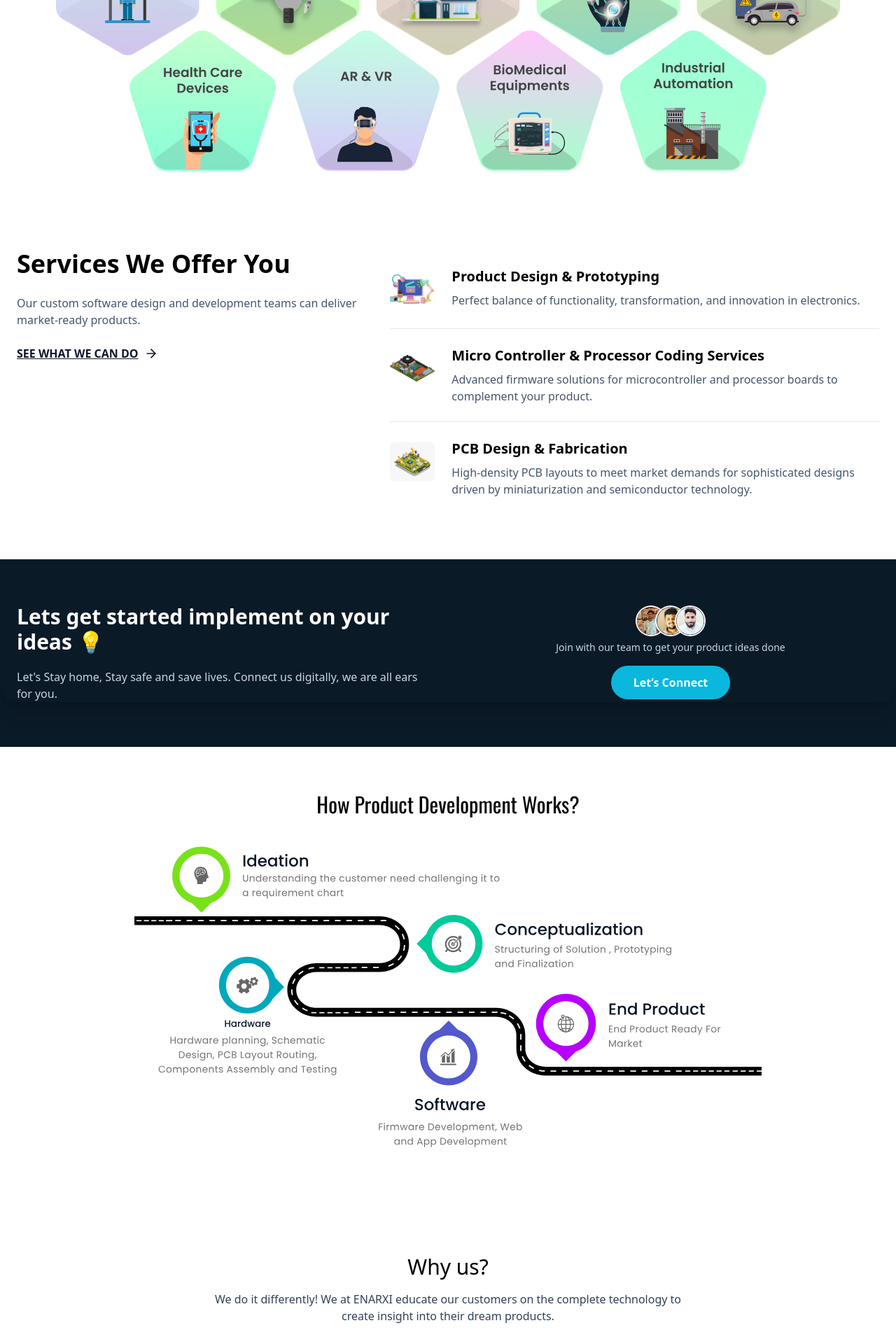
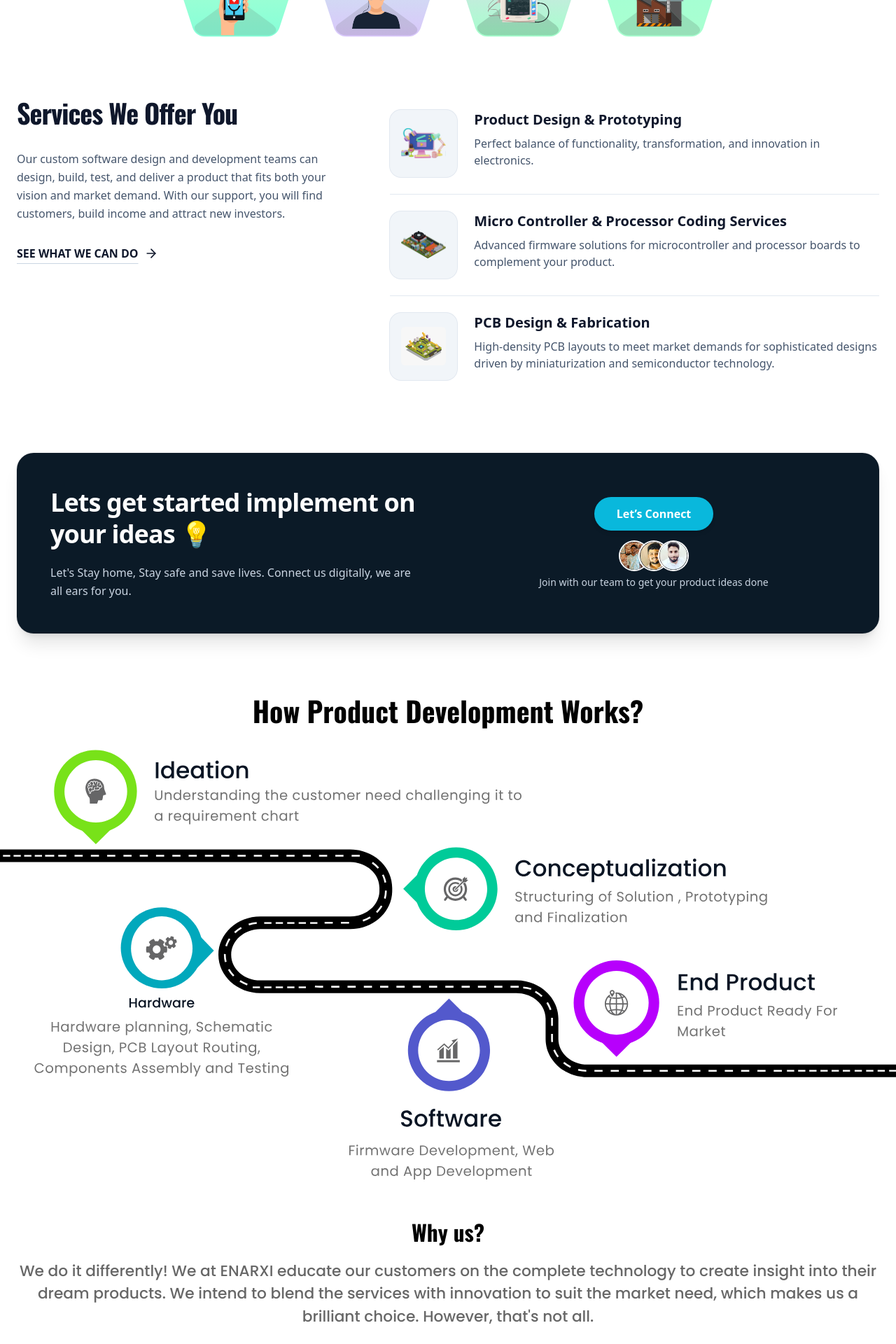
Before and after one commit to Enarxi-Innovations-Private-Limited/enarxi-website, a React (Vite) app: page / in a window 1280 px wide. Shown: the part 1520-3440 px from the top of the page at 70% size. Built offline with nearby package versions, Linux system fonts and the light colour scheme.

Commit message:
All components for home was merged by chella

```diff
--- a/src/components/Hero.jsx
+++ b/src/components/Hero.jsx
@@ -129,41 +129,61 @@ export default function Home() {
       </section>
 
       {/* WORKING DOMAINS */}
-      <div className="w-full flex justify-center py-12">
+      <div className="w-full flex flex-col items-center text-center">
+        <h1 className="text-oswald mb-8 md:mb-12">Our Working Domains</h1>
         <img
           src={workDomain}
           alt="Work Domain"
-          className="w-full max-w-[1120px] h-auto"
+          className="w-full px-4 max-sm:px-8 max-w-[1000px] h-auto"
         />
       </div>
 
       {/* SERVICES */}
-      <section className="w-full bg-white py-16">
-        <div className="max-w-7xl mx-auto px-6 grid grid-cols-1 lg:grid-cols-12 gap-12">
+      <section>
+        <div className="mx-auto max-w-7xl px-6 py-16 md:py-20">
+          <div className="grid grid-cols-1 gap-12 lg:grid-cols-12">
+            {/* Left column: heading + copy */}
             <div className="lg:col-span-5">
-            <h2 className="text-4xl font-extrabold">Services We Offer You</h2>
-            <p className="mt-6 text-slate-600">
-              Our custom software design and development teams can deliver
-              market-ready products.
+              <h2 className="text-oswald-md font-extrabold tracking-tight text-slate-900 ">
+                Services We Offer You
+              </h2>
+
+              <p className="mt-6 text-slate-600 leading-relaxed">
+                Our custom software design and development teams can design, build,
+                test, and deliver a product that fits both your vision and market
+                demand. With our support, you will find customers, build income and
+                attract new investors.
               </p>
+
               <a
                 href="/services"
-              className="mt-6 inline-flex items-center gap-2 font-semibold underline text-slate-900 hover:text-[#09B8DC]"
+                className="mt-8 inline-flex items-center gap-2 font-semibold text-slate-900 underline underline-offset-8 decoration-slate-300 hover:decoration-slate-800"
               >
-              SEE WHAT WE CAN DO <ArrowRight className="h-5 w-5" />
+                SEE WHAT WE CAN DO
+                <ArrowRight className="h-5 w-5" aria-hidden="true" />
               </a>
             </div>
+
+            {/* Right column: list of services */}
             <div className="lg:col-span-7">
               <ul className="divide-y divide-slate-200">
                 {services.map((s) => (
-                <li key={s.title} className="flex gap-6 py-6">
+                  <li key={s.title} className="flex items-start gap-6 py-6">
+                    <div className="shrink-0 rounded-2xl bg-slate-100 p-4 ring-1 ring-slate-200">
                       <img
                         src={s.icon}
                         alt=""
+                        width="64"
+                        height="64"
+                        loading="lazy"
                         className="h-16 w-16 object-contain"
                       />
+                    </div>
+
                     <div>
-                    <h3 className="text-xl font-semibold">{s.title}</h3>
+                      <h3 className="text-xl font-semibold text-slate-900">
+                        {s.title}
+                      </h3>
                       <p className="mt-2 text-slate-600">{s.text}</p>
                     </div>
                   </li>
@@ -171,105 +191,97 @@ export default function Home() {
               </ul>
             </div>
           </div>
+        </div>
       </section>
 
       {/* CTA */}
-      <section className="w-full bg-[#0B1A27] py-16">
-        <div className="max-w-7xl mx-auto px-6 grid md:grid-cols-2 gap-10 rounded-3xl shadow-xl text-white">
-          <div>
-            <h2 className="text-3xl font-extrabold">
+      <section className="mx-auto max-w-7xl px-6 pb-16">
+        <div className="rounded-3xl bg-[#0B1A27] text-white shadow-xl ring-1 ring-black/5 p-8 md:p-12">
+          <div className="grid grid-cols-1 md:grid-cols-2 gap-8 md:gap-10">
+            {/* Left: headline + copy */}
+            <div className="md:pr-6">
+              <h2 className="text-3xl md:text-4xl font-extrabold tracking-tight leading-tight">
                 Lets get started implement on your ideas 💡
               </h2>
-            <p className="mt-5 text-slate-300">
-              Let's Stay home, Stay safe and save lives. Connect us digitally,
-              we are all ears for you.
+              <p className="mt-5 text-slate-300 leading-relaxed">
+                Let's Stay home, Stay safe and save lives. Connect us digitally, we are all ears for you.
               </p>
             </div>
-          <div className="flex flex-col items-center justify-center">
-            <div className="flex -space-x-3 mb-2">
-              <img
-                src={avatar1}
-                alt="team1"
-                className="h-10 w-10 rounded-full ring-2 ring-white"
-              />
-              <img
-                src={avatar2}
-                alt="team2"
-                className="h-10 w-10 rounded-full ring-2 ring-white"
-              />
-              <img
-                src={avatar3}
-                alt="team3"
-                className="h-10 w-10 rounded-full ring-2 ring-white"
-              />
+
+            {/* Right: CTA stack */}
+            <div className="flex flex-col items-center justify-center text-center">
+              {/* Avatars + Text */}
+              <div className="order-1 md:order-2 mt-6 md:mt-0 flex flex-col items-center gap-2">
+                <div className="flex -space-x-3">
+                  <img src={avatar1} alt="Team member 1" className="h-10 w-10 rounded-full ring-2 ring-white object-cover" loading="lazy" />
+                  <img src={avatar2} alt="Team member 2" className="h-10 w-10 rounded-full ring-2 ring-white object-cover" loading="lazy" />
+                  <img src={avatar3} alt="Team member 3" className="h-10 w-10 rounded-full ring-2 ring-white object-cover" loading="lazy" />
                 </div>
-            <p className="text-sm text-slate-300 text-center mb-4">
+                <p className="text-sm text-slate-300">
                   Join with our team to get your product ideas done
                 </p>
+              </div>
+
+              {/* Button */}
+              <div className="order-2 md:order-1 mt-6 md:mt-0 md:pb-4">
                 <a
                   href="/contact"
-              className="inline-flex rounded-full bg-[#09B8DC] px-8 py-3 font-semibold hover:bg-[#08A0C6] transition"
+                  className="inline-flex items-center justify-center rounded-full bg-[#09B8DC] px-8 py-3 font-semibold text-white shadow-md transition hover:bg-[#08A0C6] focus:outline-none focus:ring-2 focus:ring-offset-2 focus:ring-[#09B8DC] focus:ring-offset-[#0B1A27]"
                 >
                   Let’s Connect
                 </a>
               </div>
             </div>
+
+          </div>
+        </div>
       </section>
 
       {/* HOW WE TRAVEL */}
-      <section className="w-full py-16 flex flex-col items-center bg-white">
-        <h1 className="font-oswald text-2xl md:text-3xl mb-6">
-          How Product Development Works?
-        </h1>
+      <section className="w-full h-auto my-4 max-md:h-[50vh] flex flex-col items-center justify-center bg-white">
+        <h1 className="font-oswald">How Product Development Works?</h1>
         <img
           src={HowWeTravel}
-          alt="How we travel"
-          className="w-full max-w-4xl h-auto object-contain"
+          alt="Curved road showing how we travel now"
+          className="w-full h-auto object-contain max-w-full max-h-full"
         />
       </section>
 
       {/* WHY US */}
-      <section className="w-full py-16 flex flex-col items-center text-center">
-        <h1 className="text-2xl md:text-3xl mb-4">Why us?</h1>
-        <p className="max-w-2xl text-center text-slate-700">
-          We do it differently! We at ENARXI educate our customers on the
-          complete technology to create insight into their dream products.
+      <div className='flex flex-col items-center mb-16'>
+        <h1 className='text-oswald mb-4'>
+          Why us?
+        </h1>
+        <p className='text-poppins mx-auto px-4 text-center'>
+          We do it differently! We at ENARXI educate our customers on the complete technology to create insight into their dream products. We intend to blend the services with innovation to suit the market need, which makes us a brilliant choice. However, that's not all.
         </p>
-      </section>
+      </div>
 
       {/* FEATURES */}
       <section className="py-16 bg-gray-50">
-        <div className="max-w-7xl mx-auto px-6 grid gap-6 grid-cols-1 md:grid-cols-2 lg:grid-cols-3">
-          {features.map((f) => (
-            <div
-              key={f.title}
-              className="p-6 bg-white rounded-xl shadow text-center"
-            >
-              <img
-                src={f.icon}
-                alt={f.title}
-                className="h-12 w-12 mb-4 mx-auto"
-              />
-              <h3 className="text-lg font-semibold">{f.title}</h3>
+        <div className="container mx-auto px-4">
+          <div className="grid gap-6 grid-cols-1 md:grid-cols-2 lg:grid-cols-3">
+            {features.map((feat) => (
+              <div key={feat.title} className="flex flex-col items-center p-6 bg-white rounded-xl shadow-[0_4px_15px_rgba(59,130,246,0.5)]">
+                <img src={feat.icon} alt={feat.title} className="w-12 h-12 mb-4" />
+                <h3 className="text-lg font-semibold">{feat.title}</h3>
               </div>
             ))}
+          </div>
         </div>
       </section>
 
       {/* TRUSTED BY */}
-      <section className="py-10">
-        <h2 className="text-center text-2xl font-bold mb-6">Trusted By</h2>
-        <div className="flex justify-center flex-wrap gap-8">
-          {logos.map((logo) => (
-            <img
-              key={logo.alt}
-              src={logo.src}
-              alt={logo.alt}
-              className="h-12 object-contain"
-            />
+            <div className="container mx-auto px-4 text-center mb-8">
+                <h2 className="text-oswald font-semibold mb-12">Trusted By</h2>
+                <div className="grid grid-cols-2 md:grid-cols-3 lg:grid-cols-5 gap-6 items-center">
+                    {logos?.map(({ src, alt }, idx) => (
+                        <div key={idx} className="flex justify-center">
+                            <img src={src} alt={alt} className="max-h-12 object-contain" loading="lazy" />
+                        </div>
                     ))}
                 </div>
-      </section>
+            </div>
     </div>
   );
 }
--- a/src/index.css
+++ b/src/index.css
@@ -1,21 +1,25 @@
 @import url('https://fonts.googleapis.com/css2?family=Poppins:ital,wght@0,100..900;1,100..900&display=swap');
+@import url('https://fonts.googleapis.com/css2?family=Oswald:wght@200..700&display=swap');
 @import url('https://fonts.googleapis.com/css2?family=Noto+Sans+JP:wght@100..900&family=Poppins:ital,wght@0,100;0,200;0,300;0,400;0,500;0,600;0,700;0,800;0,900;1,100;1,200;1,300;1,400;1,500;1,600;1,700;1,800;1,900&display=swap');
 @import url('https://fonts.googleapis.com/css2?family=Noto+Sans+JP:wght@100..900&family=Oswald:wght@200..700&family=Poppins:ital,wght@0,100;0,200;0,300;0,400;0,500;0,600;0,700;0,800;0,900;1,100;1,200;1,300;1,400;1,500;1,600;1,700;1,800;1,900&display=swap');
+
 
 @import "tailwindcss";
 
 
-@theme{
+@theme {
   --color-project_text_color_primary: rgb(10 21 36);
   --font-poppins: "Poppins", sans-serif;
   --font-noto: "Noto Sans JP", sans-serif;
   --font-oswald: "Oswald", sans-serif;
-    --color-footer-background: rgb(20,22,26);
+  --color-footer-background: rgb(20, 22, 26);
   --color-blacky: rgb(30 32 36);
   --color-footer-foreground: rgb(217 217 217);
   --color-footer-muted: rgb(153 153 153);
   --color-footer-brand: rgb(255 255 255);
   --color-footer-border: rgb(44 49 58);
+  --font-oswald: "Oswald", sans-serif;
+  --font-weight-700: 200;
 
 }
 
@@ -26,15 +30,51 @@
     border-top: 1px solid hsl(var(--color-footer-border));
     padding: 2rem;
   }
+
   .footer-muted {
     color: hsl(var(--color-footer-muted));
 
   }
+
   .footer-brand {
     color: hsl(var(--color-footer-brand));
     font-weight: bold;
   }
+
   .allComponent-text-color {
     color: hsl(var(--color-hero-black));
   }
 }
+
+@layer utilities {
+  .font-oswald {
+    font-family: var(--font-oswald), sans-serif;
+    font-weight: 700;
+    font-size: clamp(1.5rem, 2vw + 1rem, 2.5rem);
+  }
+
+  .text-poppins {
+    font-family: 'Poppins', sans-serif;
+    font-weight: 500;
+    font-size: clamp(0.75rem, 0.214rem + 1.429vw, 1.5rem);
+    color: #676767;
+  }
+
+  .text-poppins-md {
+    font-family: 'Poppins', sans-serif;
+    font-weight: 400;
+    font-size: clamp(1.2rem, 3.5vw + 0.5rem, 9rem);
+  }
+
+  .text-oswald {
+    font-family: "Oswald", sans-serif;
+    font-weight: 700;
+    font-size: clamp(1.50rem, 0.625rem + 1.667vw, 2.125rem);
+  }
+
+  .text-oswald-md {
+    font-family: "Oswald", sans-serif;
+    font-weight: 700;
+    font-size: clamp(1.875rem, 1.429rem + 1.19vw, 2.5rem)
+  }
+}
```
Also changed, not shown: src/components/Footer.jsx (+18 -46 lines), src/assets/images/workdomain.svg. Lines whose indentation alone changed are shown as unchanged.
